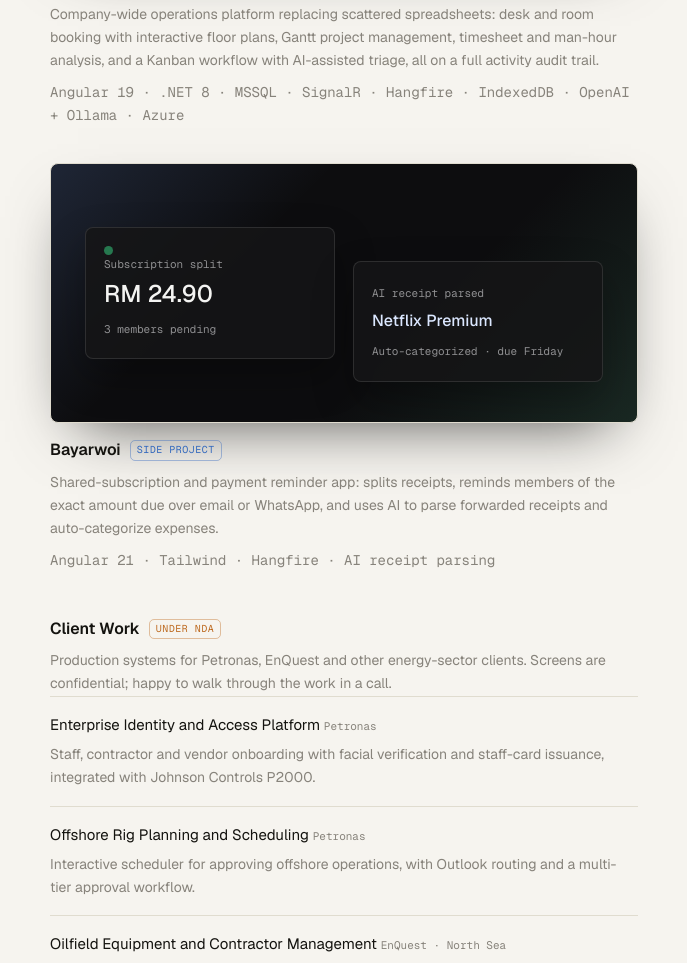
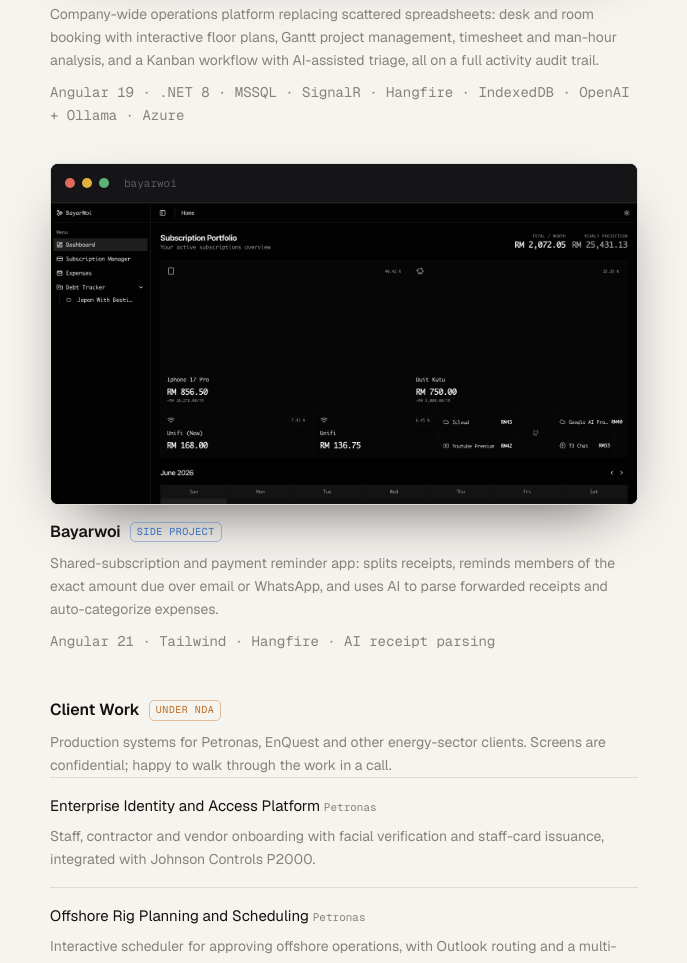
Before and after one commit to afhamsyahir/Portfolio, a plain HTML site: page index.html in a window 1280 px wide. Shown: the part 1347-2310 px from the top of the page, without its empty margins (296-983 px from the left). Drawn offline with nearby package versions, Linux system fonts and the light colour scheme.

Commit message:
Update portfolio project images

```diff
--- a/index.html
+++ b/index.html
@@ -105,19 +105,12 @@
           </article>
 
           <article class="project">
-            <div class="product-panel" aria-hidden="true">
-              <div class="payment-card">
-                <span class="status-dot"></span>
-                <p>Subscription split</p>
-                <strong>RM 24.90</strong>
-                <small>3 members pending</small>
+            <figure class="browser-frame">
+              <div class="browser-bar" aria-hidden="true">
+                <span></span><span></span><span></span><small>bayarwoi</small>
               </div>
-              <div class="receipt-card">
-                <span>AI receipt parsed</span>
-                <strong>Netflix Premium</strong>
-                <small>Auto-categorized · due Friday</small>
-              </div>
-            </div>
+              <img src="./assets/bayarwoi.png" alt="Bayarwoi subscription portfolio dashboard" loading="lazy">
+            </figure>
             <div class="project-title">
               <h3>Bayarwoi</h3>
               <span class="badge blue">Side project</span>
--- a/styles.css
+++ b/styles.css
@@ -296,8 +296,7 @@ p {
   gap: 36px;
 }
 
-.browser-frame,
-.product-panel {
+.browser-frame {
   margin: 0;
   overflow: hidden;
   border: 1px solid var(--border);
@@ -346,63 +345,6 @@ p {
   aspect-ratio: 16 / 8.2;
   object-fit: cover;
   object-position: top center;
-}
-
-.product-panel {
-  display: grid;
-  grid-template-columns: minmax(0, 1fr) minmax(0, 1fr);
-  gap: 18px;
-  min-height: 260px;
-  padding: 34px;
-  background:
-    linear-gradient(135deg, rgba(122, 167, 255, 0.16), transparent 34%),
-    linear-gradient(315deg, rgba(103, 209, 156, 0.14), transparent 38%),
-    #0d0d0f;
-}
-
-.payment-card,
-.receipt-card {
-  align-self: center;
-  border: 1px solid rgba(255, 255, 255, 0.11);
-  border-radius: 8px;
-  padding: 18px;
-  background: rgba(21, 21, 23, 0.86);
-  box-shadow: 0 18px 40px rgba(0, 0, 0, 0.28);
-}
-
-.receipt-card {
-  transform: translateY(28px);
-}
-
-.payment-card p,
-.receipt-card span,
-.payment-card small,
-.receipt-card small {
-  color: #8f8f91;
-  font-family: "Geist Mono", monospace;
-  font-size: 11px;
-}
-
-.payment-card strong,
-.receipt-card strong {
-  display: block;
-  margin: 8px 0;
-  color: #f4f4f2;
-  font-size: 24px;
-  line-height: 1.1;
-}
-
-.receipt-card strong {
-  color: #dbe7ff;
-  font-size: 16px;
-}
-
-.status-dot {
-  display: block;
-  width: 9px;
-  height: 9px;
-  border-radius: 50%;
-  background: var(--green);
 }
 
 .project-title,
@@ -600,15 +542,6 @@ footer {
     grid-template-columns: 1fr;
   }
 
-  .product-panel {
-    grid-template-columns: 1fr;
-    min-height: auto;
-    padding: 22px;
-  }
-
-  .receipt-card {
-    transform: none;
-  }
 }
 
 @media (prefers-reduced-motion: reduce) {
```
Also changed, not shown: assets/aem-plus.png, assets/bayarwoi.png (added), 1 other file.
